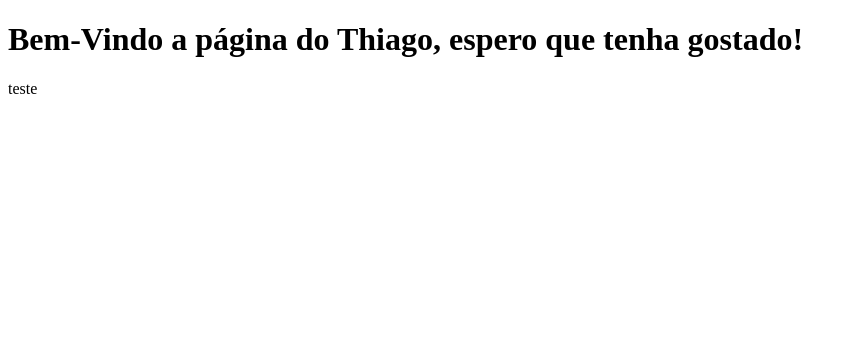
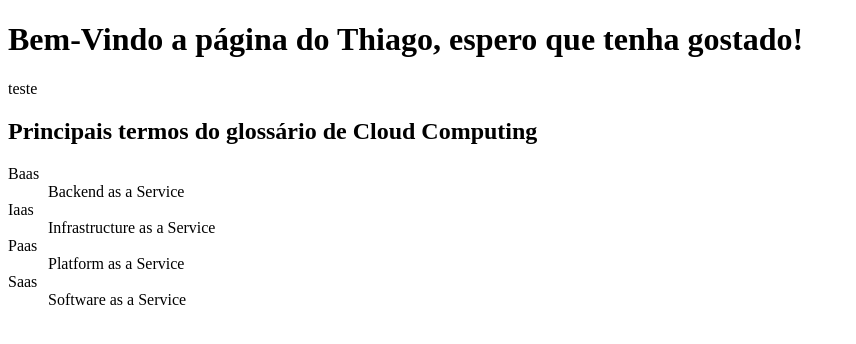
Before and after one commit to thiagoferreiralucas/my-first-static-web-app-Vue, a Vue app: page / in a window 1280 px wide. Shown: the top 344 px of the page, without its empty margins (0-856 px from the left). Built offline with nearby package versions, Linux system fonts and the light colour scheme; the HTML template or start-up script is replaced by a standard one.

Commit message:
Update App.vue

```diff
--- a/src/App.vue
+++ b/src/App.vue
@@ -2,6 +2,20 @@
   <div>
     <h1>Bem-Vindo a página do {{ value }}, espero que tenha gostado!</h1>
     <p>teste</p>
+
+    <h2>Principais termos do glossário de Cloud Computing</h2>
+
+    <dl>
+        <dt>Baas</dt>
+        <dd>Backend as a Service</dd>
+        <dt>Iaas</dt>
+        <dd>Infrastructure as a Service</dd>
+        <dt>Paas</dt>
+        <dd>Platform as a Service</dd>
+        <dt>Saas</dt>
+        <dd>Software as a Service</dd>
+    </dl>
+
   </div>
 </template>
 
```
